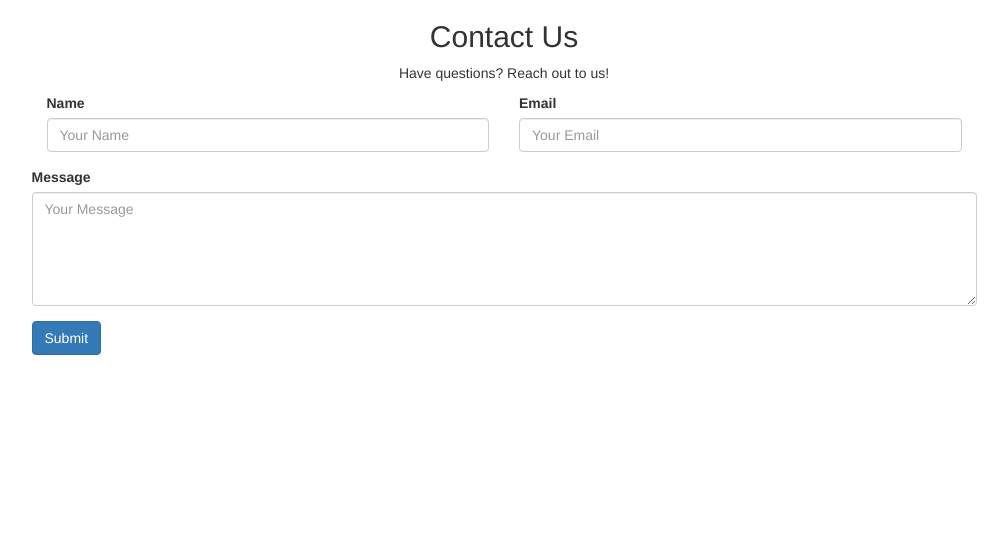
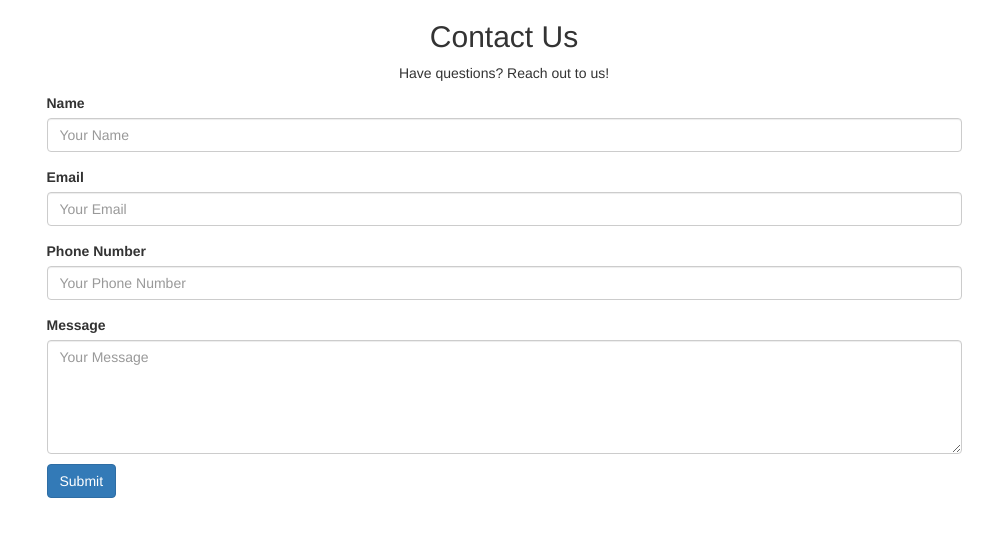
Before and after one commit to akhilesh-thakur/django-hello-world, a Django app: page /contact in a window 1280 px wide. Shown: the part 52-589 px from the top of the page, without its empty margins (151-1159 px from the left). Run offline with Django 5.2, Linux system fonts and the light colour scheme; some libraries are stand-ins or nearby versions.

Commit message:
Update contact.html : add features and action="/contact", method="post" inside form.

```diff
--- a/templates/contact.html
+++ b/templates/contact.html
@@ -3,6 +3,12 @@
 {% block title %}Contact | Bakery{% endblock title %}
 
 {% block body %}
+
+<style>
+  .btn-margin{
+    margin-top: 10px;
+  }
+</style>
 
 <div class="container bootstrap snippets bootdey">
   <section id="contact" class="current">
@@ -17,9 +23,10 @@
         <div class="row">
           <div class="col-md-offset-1 col-sm-12 col-md-12 col-md-10">
             <div class="contact-form">
-              <form action="" method="post">
+              <form action="/contact" method="post">
+                {% csrf_token %}
                 <div class="form-row">
-                  <div class="form-group col-md-6">
+                  <div class="form-group col-md-12">
                     <label for="name">Name</label>
                     <input
                       type="text"
@@ -30,7 +37,7 @@
                       required
                     />
                   </div>
-                  <div class="form-group col-md-6">
+                  <div class="form-group col-md-12">
                     <label for="email">Email</label>
                     <input
                       type="email"
@@ -41,8 +48,19 @@
                       required
                     />
                   </div>
+                  <div class="form-group col-md-12">
+                    <label for="phone">Phone Number</label>
+                    <input
+                      type="phone"
+                      class="form-control"
+                      id="phone"
+                      name="phone"
+                      placeholder="Your Phone Number"
+                      required
+                    />
+                  </div>
                 </div>
-                <div class="form-group">
+                <div class="form-group col-md-12">
                   <label for="message">Message</label>
                   <textarea
                     class="form-control"
@@ -52,8 +70,8 @@
                     placeholder="Your Message"
                     required
                   ></textarea>
+                  <button type="submit" class="btn btn-primary btn-margin">Submit</button>
                 </div>
-                <button type="submit" class="btn btn-primary">Submit</button>
               </form>
             </div>
           </div>
```
